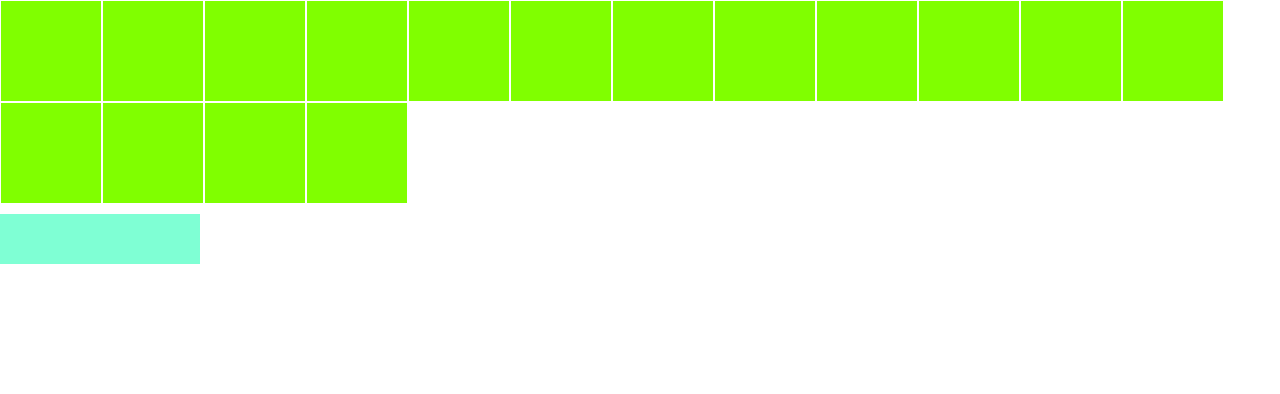
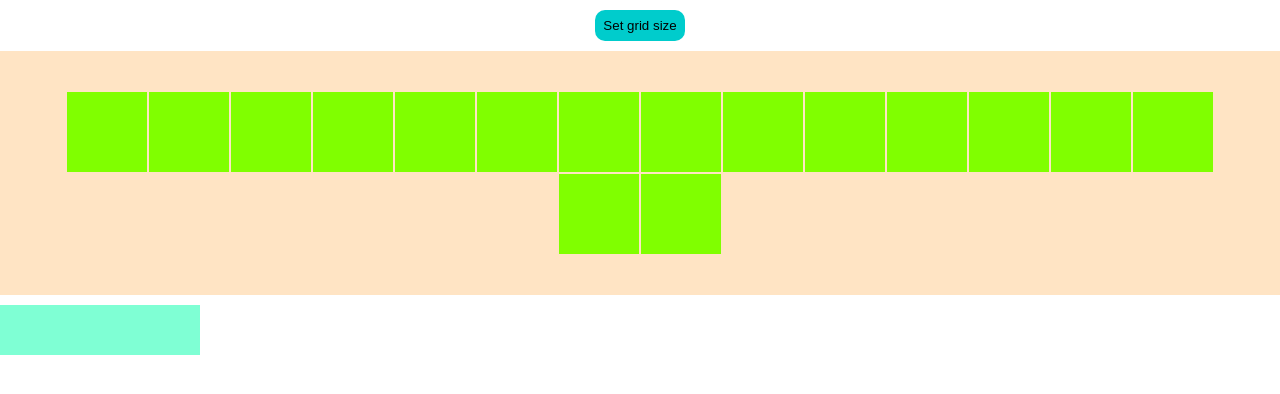
Before and after one commit to Asimov3548/Etch-a-Sketch, a plain HTML site: page index.html in a window 1280 px wide. Drawn offline with Linux system fonts and the light colour scheme.

Commit message:
Add to makeGrid setting width of squares realtive to their number

```diff
--- a/index.html
+++ b/index.html
@@ -8,7 +8,11 @@
     <script src="script.js" defer></script>
 </head>
 <body>
-    <div class="container"></div>
+    <div class="button_wrapper">
+        <button>Set grid size</button>
+    </div>
+    <div class="container">
+    </div>
 
     <div class="support"></div> <!-- to będzie do wywalenia na koniec projektu   -->
 </body>
--- a/script.js
+++ b/script.js
@@ -2,9 +2,15 @@ function makeGrid(numberOfSquares, classToAdd, parentToAppend) {
     for (i = 0; i < numberOfSquares; i++) {
         const parent = document.querySelector(parentToAppend);
 
+        let widthOfParent = parent.offsetWidth;
+
+        let widthOfDiv = widthOfParent /numberOfSquares;
+
         const div = document.createElement("div");
 
         div.classList.add(classToAdd);
+
+        div.style.cssText = `width: ${widthOfDiv}px; height: ${widthOfDiv}px;`;
 
         parent.appendChild(div);
     }
@@ -27,6 +33,16 @@ function sketchingOnDiv() {
 
 sketchingOnDiv();
 
+function getGridWidth() {
+    const gridWidth = prompt("Set how many squares in a row of grid you want: ");
+    return gridWidth;
+}
+
+const buttonSetGridWidth = document.querySelector("button");
+
+buttonSetGridWidth.addEventListener("click", () => {
+    getGridWidth();
+})
 
 /* backup for sketching function */
 /* function sketchingOnDiv() {
--- a/style.css
+++ b/style.css
@@ -4,18 +4,26 @@
     box-sizing: border-box;
 }
 
+.body {
+    display: flex;
+    flex-direction: column;
+    justify-content: center;
+    align-items: center;
+}
+
 .container {
+    padding: 40px;
     display: flex;
+    justify-content: center;
     flex-wrap: wrap;
-
+    background-color: bisque;
 }
 
 .grid_square {
     margin: 1px;
     background-color: rgb(128, 255, 0);
-    width: 100px;
-    height: 100px;
-    position: relative;
+    /* width: 100px;
+    height: 100px; */
 }
 
 .grid_square:hover {
@@ -23,8 +31,25 @@
     transition: 500ms;
 }
 
+.button_wrapper {
+    display: flex;
+    justify-content: center;
+    align-items: center;
+}
 
+.button_wrapper > button {
+    border: none;
+    border-radius: 10px;
+    margin: 10px;
+    padding: 8px;
+    background-color: rgb(0, 204, 204);
+}
 
+.button_wrapper > button:hover {
+    background-color: rgb(0, 185, 185);
+    box-shadow: 0 1px 4px 0 rgb(0, 142, 142);
+    transition: 200ms;
+}
 
 /* to będzie do usunięcia na koniec  */
 .drawing {
```
